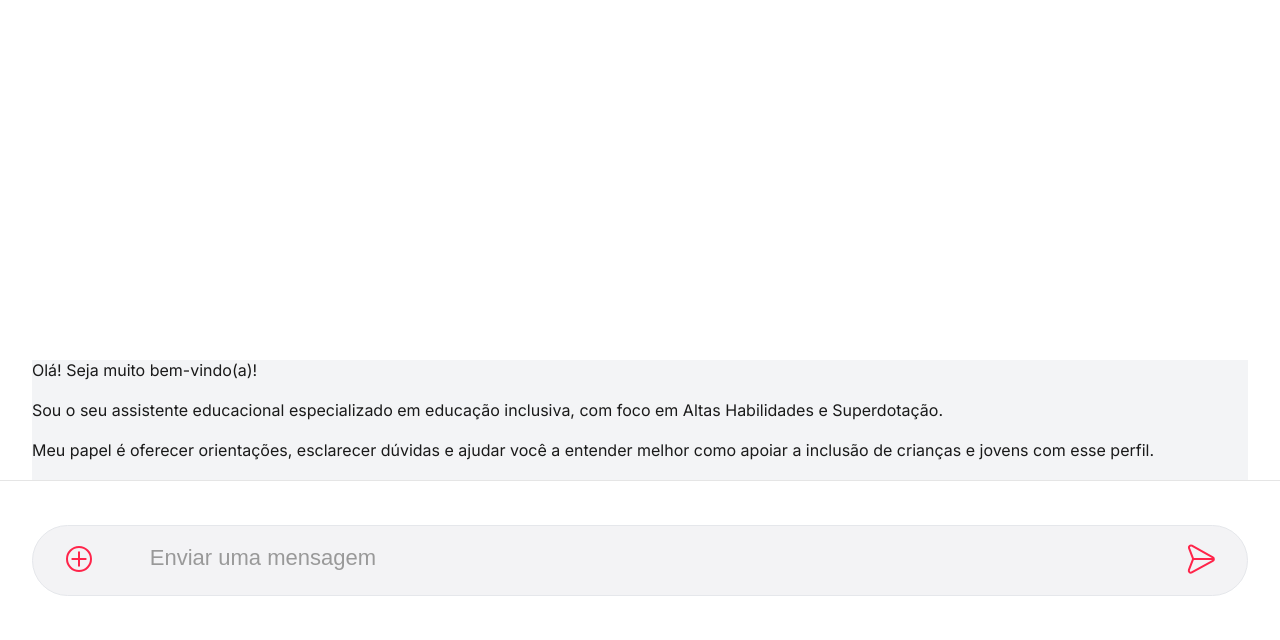
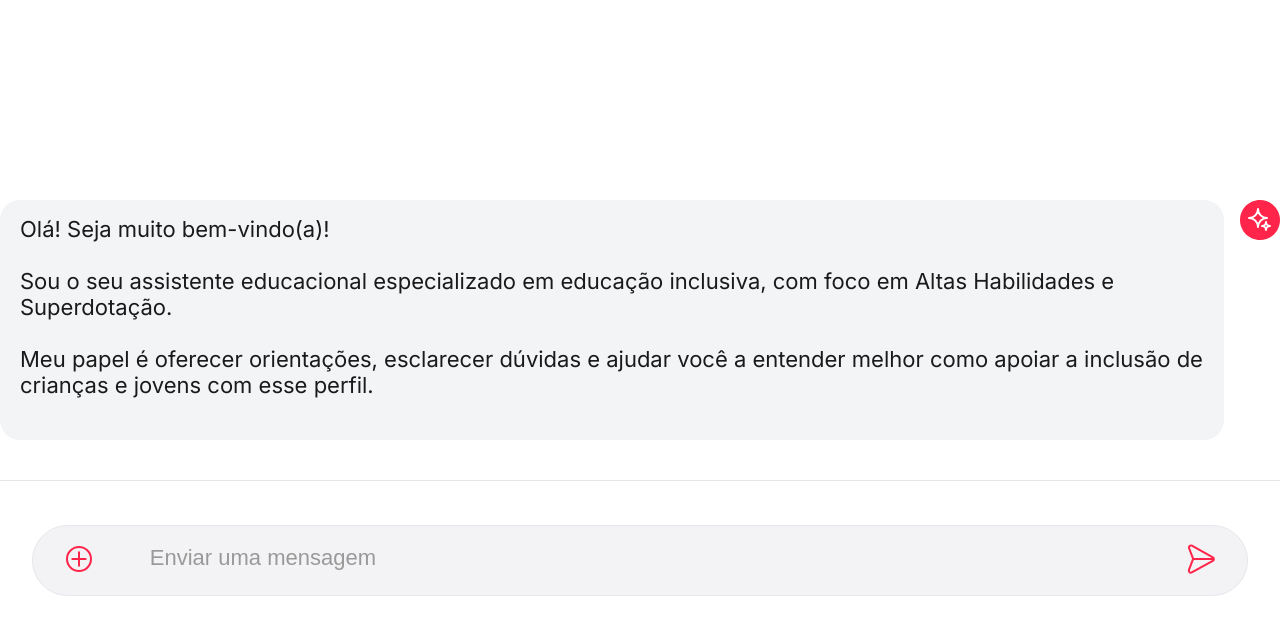
Before and after one commit to renataarruda/chatbot-educacional-inclusivo, a Flask app: page / in a window 1280 px wide; the page is wider, and only the part inside the window is pictured. Shown: the part 160-800 px from the top of that part. Run offline with Flask 3, Linux system fonts and the light colour scheme; parts of the project's set-up code (start-up, migrations or seed data) failed here and were passed over; some libraries are stand-ins or nearby versions.

Commit message:
fix: ajuste na bolha inicial do chat

```diff
--- a/static/css/index.css
+++ b/static/css/index.css
@@ -7,15 +7,13 @@
     --background: #ffffff;
     --foreground: #1a1a1a;
 
-    --primary: #ff244a; /* 🔴 vermelho */
-    --secondary: #0063ff; /* 🔵 azul */
-    --highlight: #ffcf3a; /* 🟡 amarelo */
+    --primary: #ff244a;
+    --secondary: #0063ff;
+    --highlight: #ffcf3a;
 
     --border: rgba(0, 0, 0, 0.1);
 
     --radius: 10px;
-
-    /* 🎯 COMPONENTES */
     --chat-bot-bg: #f3f4f6;
     --chat-user-bg: var(--secondary);
 
@@ -87,7 +85,7 @@ body {
     display: flex;
     flex-direction: column;
     max-height: calc(100vh - 10rem - 5rem);
-
+    padding: 1rem 0;
     scrollbar-width: none;
     overflow-y: scroll;
 }
@@ -100,9 +98,9 @@ body {
     max-width: calc(100% - 3.5rem);
     width: fit-content;
 
-    padding: 1.5rem;
-
-    border-radius: var(--radius);
+    padding: 1rem 1.25rem;
+    margin: 0.5rem 1rem;
+    border-radius: 1.25rem;;
 
     font-size: 1.375rem;
 
--- a/static/js/index.js
+++ b/static/js/index.js
@@ -21,11 +21,11 @@ async function enviarMensagem() {
         headers: {
         "Content-Type": "application/json",
         },
-        body: JSON.stringify({'msg':mensagem, perfil: "pai"}),
+        body: JSON.stringify({'msg':mensagem, perfil: " "}),
     });
     const textoDaResposta = await resposta.text();
     console.log(textoDaResposta);
-    novaBolhaBot.innerHTML = textoDaResposta.replace(/\n/g, '<br>');
+    novaBolhaBot.innerHTML = marked.parse(textoDaResposta);
     vaiParaFinalDoChat();
 }
 
--- a/templates/index.html
+++ b/templates/index.html
@@ -13,7 +13,7 @@
     </header>
     <main class="main">
         <section class="chat container" id="chat">
-            <p class="hat__bolha chat__bolha--bot">
+            <p class="chat__bolha chat__bolha--bot">
                 Olá! Seja muito bem-vindo(a)! <br/><br/>
                 Sou o seu assistente educacional especializado em educação inclusiva, com foco em Altas Habilidades e Superdotação.<br/><br/>
                 Meu papel é oferecer orientações, esclarecer dúvidas e ajudar você a entender melhor como apoiar a inclusão de crianças e jovens com esse perfil.<br/><br/>
@@ -31,6 +31,7 @@
             </div>
         </section>
     </main>
+    <script src="https://cdn.jsdelivr.net/npm/marked/marked.min.js"></script>
 </body>
 <script src="https://ajax.googleapis.com/ajax/libs/jquery/3.2.1/jquery.min.js"></script>
 <script src="{{ url_for('static', filename='js/index.js') }}"></script>
```
